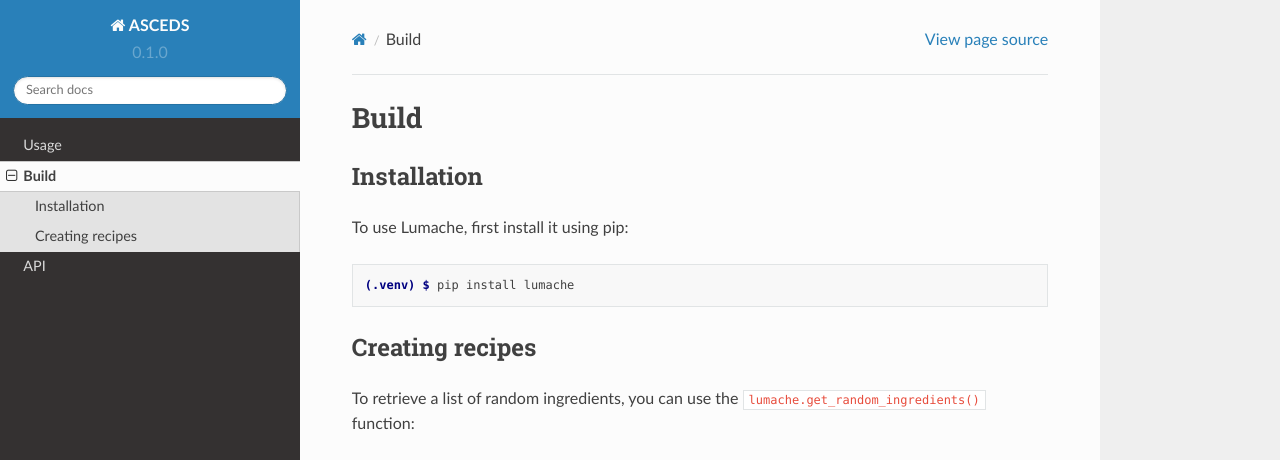
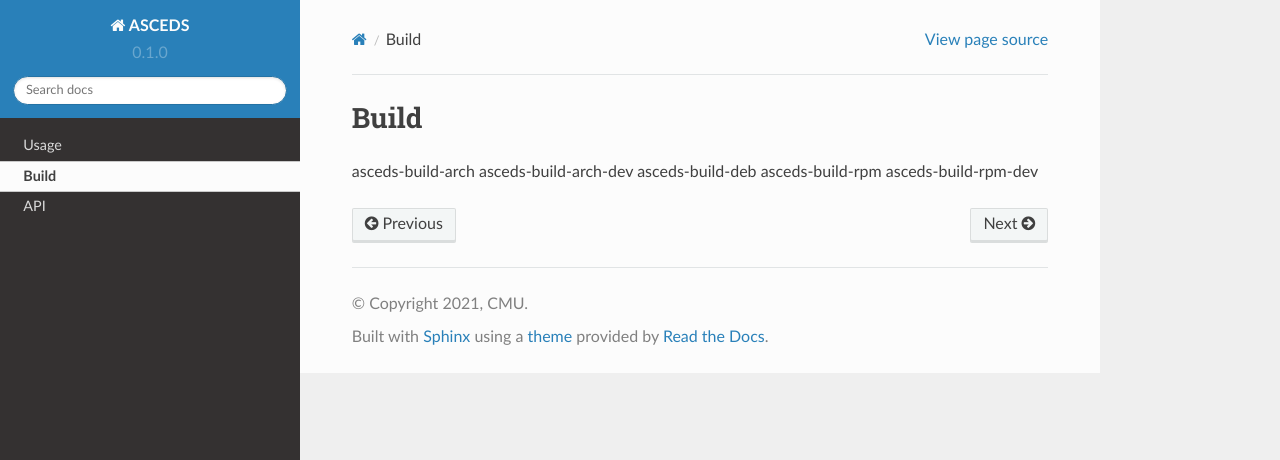
Before and after one commit to florinmano/asceds-docs, a Sphinx documentation site: the page built from docs/source/build.rst, in a window 1280 px wide and 1095 px high. Shown: the top 460 px of the window. Built offline with Sphinx 7.4.7 and the Read the Docs theme 2.0.0, drawn with Linux system fonts in a browser that asks for light colours; some of the changed text lies outside the part shown; grey boxes are pictures that could not be loaded.

Commit message:
Update build.rst

```diff
--- a/docs/source/build.rst
+++ b/docs/source/build.rst
@@ -3,31 +3,8 @@
 
 .. _build:
 
-Installation
-------------
-
-To use Lumache, first install it using pip:
-
-.. code-block:: console
-
-   (.venv) $ pip install lumache
-
-Creating recipes
-----------------
-
-To retrieve a list of random ingredients,
-you can use the ``lumache.get_random_ingredients()`` function:
-
-.. autofunction:: lumache.get_random_ingredients
-
-The ``kind`` parameter should be either ``"meat"``, ``"fish"``,
-or ``"veggies"``. Otherwise, :py:func:`lumache.get_random_ingredients`
-will raise an exception.
-
-.. autoexception:: lumache.InvalidKindError
-
-For example:
-
->>> import lumache
->>> lumache.get_random_ingredients()
-['shells', 'gorgonzola', 'parsley']
+asceds-build-arch
+asceds-build-arch-dev
+asceds-build-deb
+asceds-build-rpm
+asceds-build-rpm-dev
```
